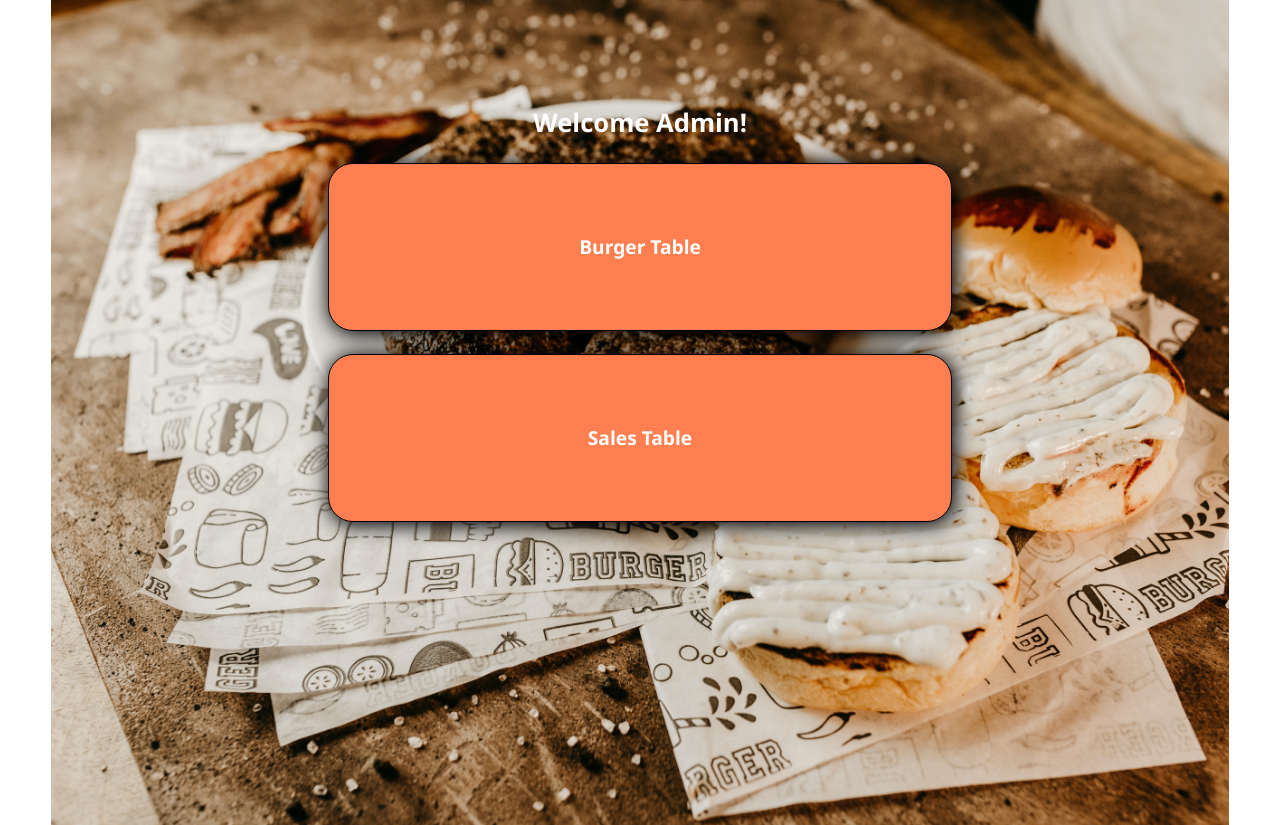
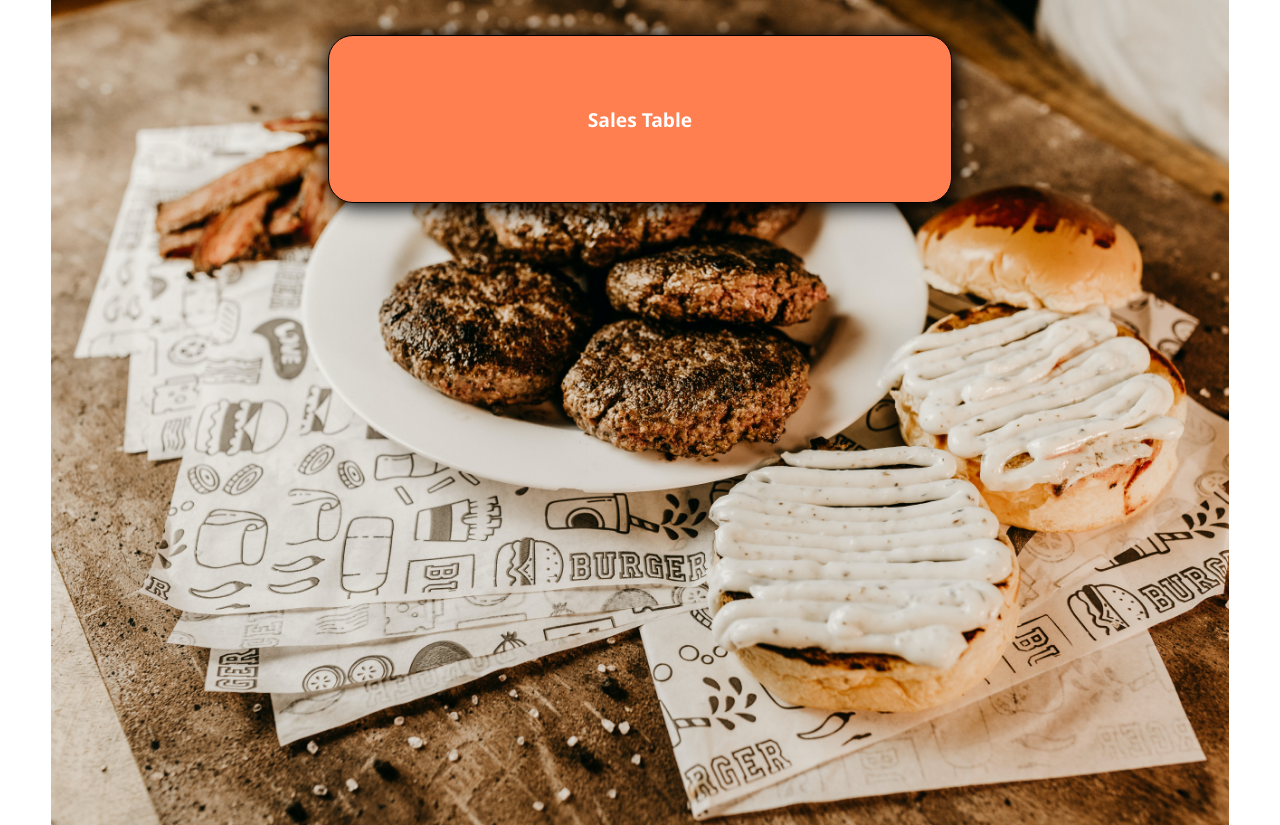
Before and after one commit to JCciasico/Ordering-System---PHP, a PHP site: the page made by admin/admin index.php in a window 1280 px wide. Shown: the part 58-883 px from the top of the page. Run offline with PHP 8.4, Linux system fonts and the light colour scheme.

Commit message:
refactor: admin index

```diff
--- a/admin/admin index.php
+++ b/admin/admin index.php
@@ -18,10 +18,7 @@
     </section>
     <section class="table">
         <div class="container menu-container">
-            <h2 class="title-admin">Welcome Admin!</h2>
-                <a href="PHP files/burgertable.php" class="box-menu menu-box">
-                    <h1 class="menu">Burger Table</h1>
-                </a>
+
                 <a href="PHP files/salestable.php" class="box-menu menu-box">
                     <h1 class="menu">Sales Table</h1>
                 </a>
```
